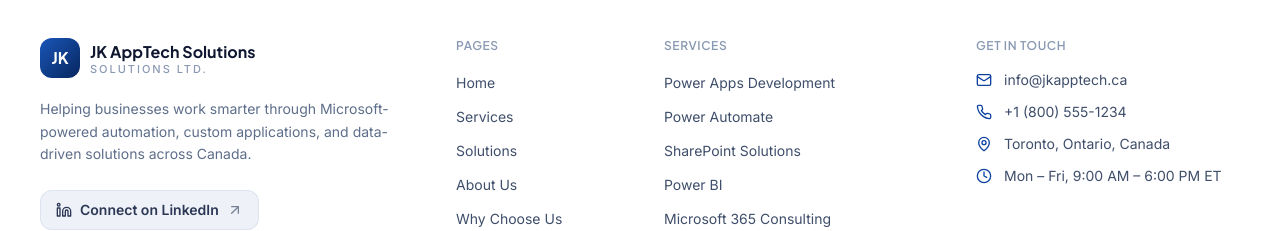
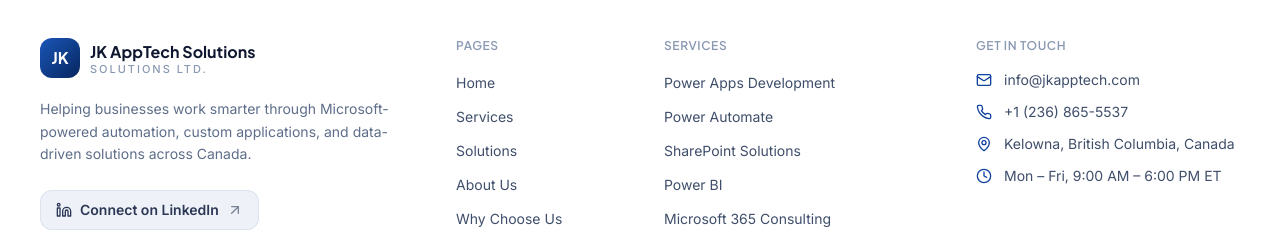
Before and after one commit to jpaulkaito/JKAppTechWebsite, a React (Vite) app: page / in a window 1280 px wide. Shown: the part 6452-6683 px from the top of the page. Built offline with nearby package versions, Linux system fonts and the light colour scheme.

Commit message:
Updated Footer

```diff
--- a/src/components/Footer.tsx
+++ b/src/components/Footer.tsx
@@ -91,15 +91,15 @@
             <ul className="mt-4 space-y-3 text-sm text-ink-600 dark:text-ink-300">
               <li className="flex items-start gap-3">
                 <Mail className="mt-0.5 h-4 w-4 text-brand-600 dark:text-brand-400" />
-                <a href="mailto:info@jkapptech.ca" className="link-underline">info@jkapptech.ca</a>
+                <a href="mailto:info@jkapptech.ca" className="link-underline">info@jkapptech.com</a>
               </li>
               <li className="flex items-start gap-3">
                 <Phone className="mt-0.5 h-4 w-4 text-brand-600 dark:text-brand-400" />
-                <a href="tel:+18005551234" className="link-underline">+1 (800) 555-1234</a>
+                <a href="tel:+18005551234" className="link-underline">+1 (236) 865-5537</a>
               </li>
               <li className="flex items-start gap-3">
                 <MapPin className="mt-0.5 h-4 w-4 text-brand-600 dark:text-brand-400" />
-                <span>Toronto, Ontario, Canada</span>
+                <span>Kelowna, British Columbia, Canada</span>
               </li>
               <li className="flex items-start gap-3">
                 <Clock className="mt-0.5 h-4 w-4 text-brand-600 dark:text-brand-400" />
```
